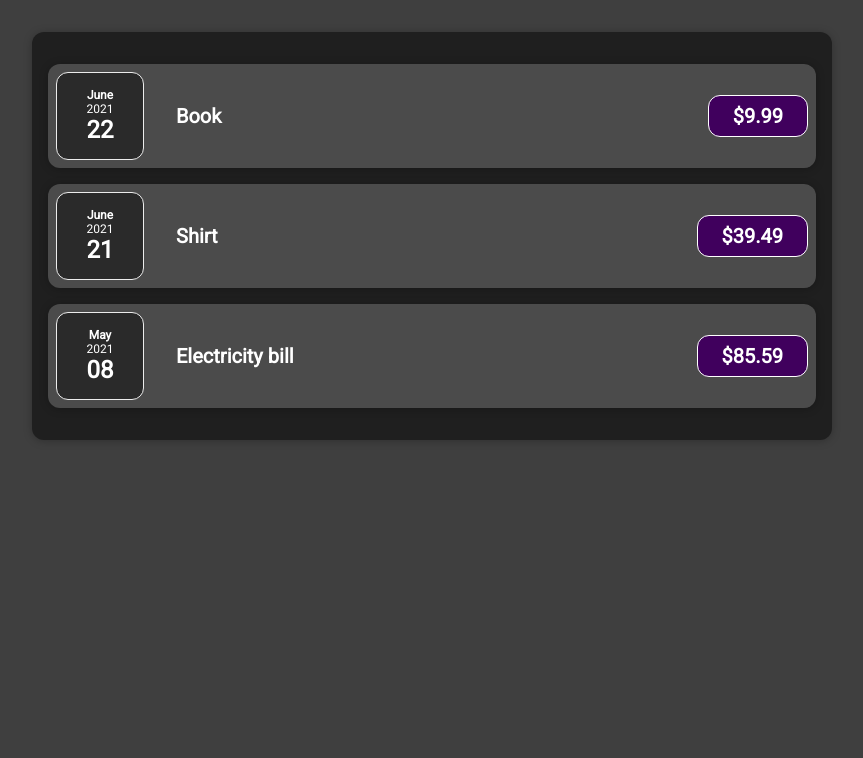
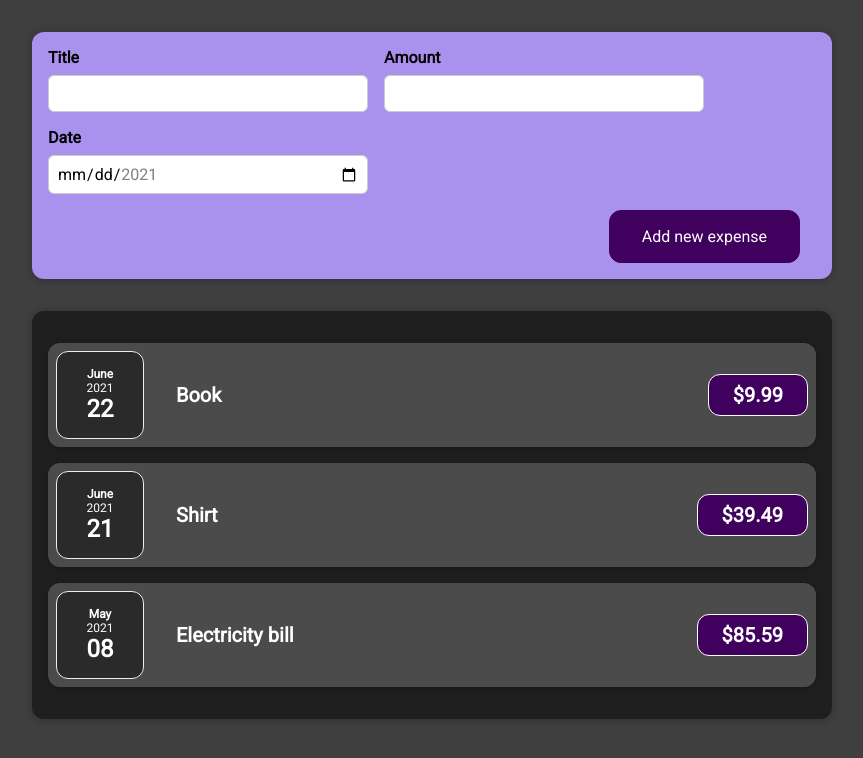
Before and after one commit to tkrempser/react-expense-tracker, a React (Create React App) app: page / in a window 1280 px wide. Shown: the top 758 px of the page, without its empty margins (208-1071 px from the left). Built offline with nearby package versions, Linux system fonts and the light colour scheme.

Commit message:
Add expense form component

```diff
--- a/src/App.js
+++ b/src/App.js
@@ -1,4 +1,5 @@
 import Expenses from "./components/Expenses/Expenses";
+import NewExpense from "./components/NewExpense/NewExpense";
 
 const App = () => {
   const expenses = [
@@ -24,6 +25,7 @@
 
   return (
     <div className="App">
+      <NewExpense />
       <Expenses expenses={expenses} />
     </div>
   );
--- /dev/null
+++ b/src/components/NewExpense/ExpenseForm.css
@@ -0,0 +1,26 @@
+.new-expense__controls {
+  display: flex;
+  flex-wrap: wrap;
+  gap: 1rem;
+  margin-bottom: 1rem;
+  text-align: left;
+}
+
+.new-expense__control label {
+  font-weight: bold;
+  margin-bottom: 0.5rem;
+  display: block;
+}
+
+.new-expense__control input {
+  font: inherit;
+  padding: 0.5rem;
+  border-radius: 6px;
+  border: 1px solid #ccc;
+  width: 20rem;
+  max-width: 100%;
+}
+
+.new-expense__actions {
+  text-align: right;
+}
--- /dev/null
+++ b/src/components/NewExpense/ExpenseForm.js
@@ -0,0 +1,27 @@
+import "./ExpenseForm.css";
+
+const ExpenseForm = () => {
+  return (
+    <form>
+      <div className="new-expense__controls">
+        <div className="new-expense__control">
+          <label>Title</label>
+          <input type="text" />
+        </div>
+        <div className="new-expense__control">
+          <label>Amount</label>
+          <input type="number" min="0.01" step="0.01" />
+        </div>
+        <div className="new-expense__control">
+          <label>Date</label>
+          <input type="date" min="2021-01-01" max="2021-12-31"/>
+        </div>
+      </div>
+      <div className="new-expense__actions">
+        <button type="submit">Add new expense</button>
+      </div>
+    </form>
+  );
+};
+
+export default ExpenseForm;
--- /dev/null
+++ b/src/components/NewExpense/NewExpense.css
@@ -0,0 +1,38 @@
+.new-expense {
+  background-color: #a892ee;
+  padding: 1rem;
+  margin: 2rem auto;
+  width: 50rem;
+  max-width: 95%;
+  border-radius: 12px;
+  text-align: center;
+  box-shadow: 0 1px 8px rgba(0, 0, 0, 0.25);
+}
+
+.new-expense button {
+  font: inherit;
+  cursor: pointer;
+  padding: 1rem 2rem;
+  border: 1px solid #40005d;
+  background-color: #40005d;
+  color: white;
+  border-radius: 12px;
+  margin-right: 1rem;
+}
+
+.new-expense button:hover,
+.new-expense button:active {
+  background-color: #510674;
+  border-color: #510674;
+}
+
+.new-expense button.alternative {
+  color: #220131;
+  border-color: transparent;
+  background-color: transparent;
+}
+
+.new-expense button.alternative:hover,
+.new-expense button.alternative:active {
+  background-color: #ddb3f8;
+}
--- /dev/null
+++ b/src/components/NewExpense/NewExpense.js
@@ -0,0 +1,12 @@
+import "./NewExpense.css";
+import ExpenseForm from "./ExpenseForm";
+
+const NewExpense = () => {
+  return (
+    <div className="new-expense">
+      <ExpenseForm />
+    </div>
+  );
+};
+
+export default NewExpense;
```
